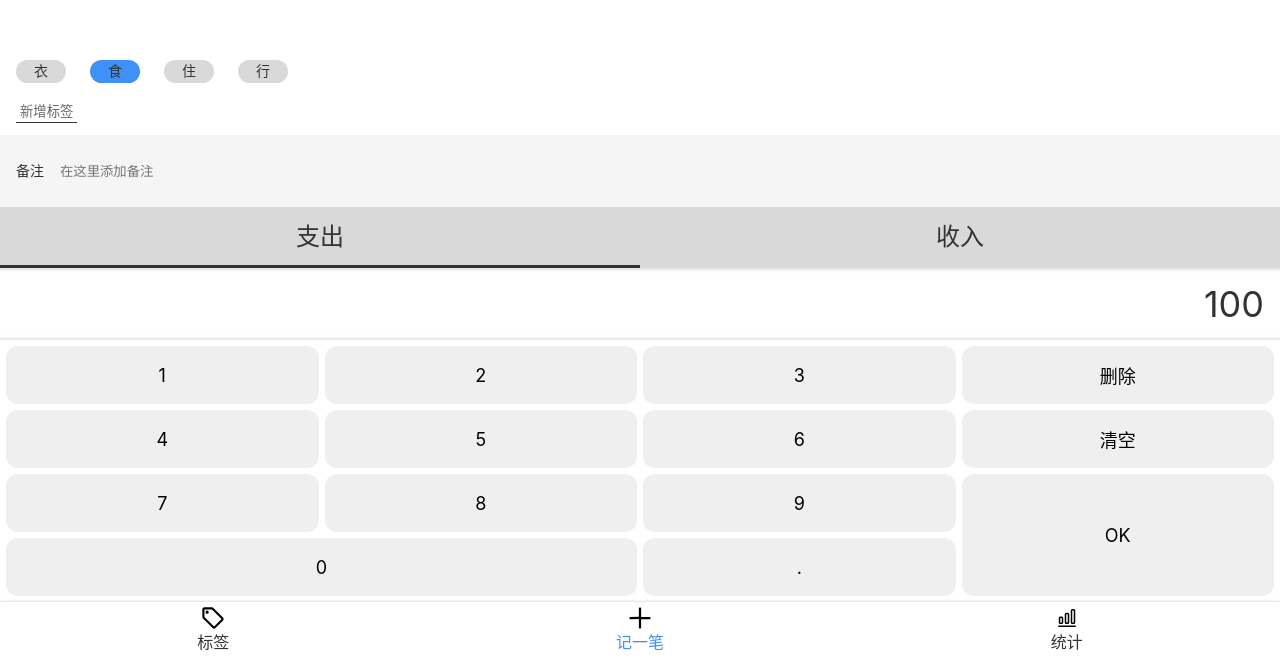
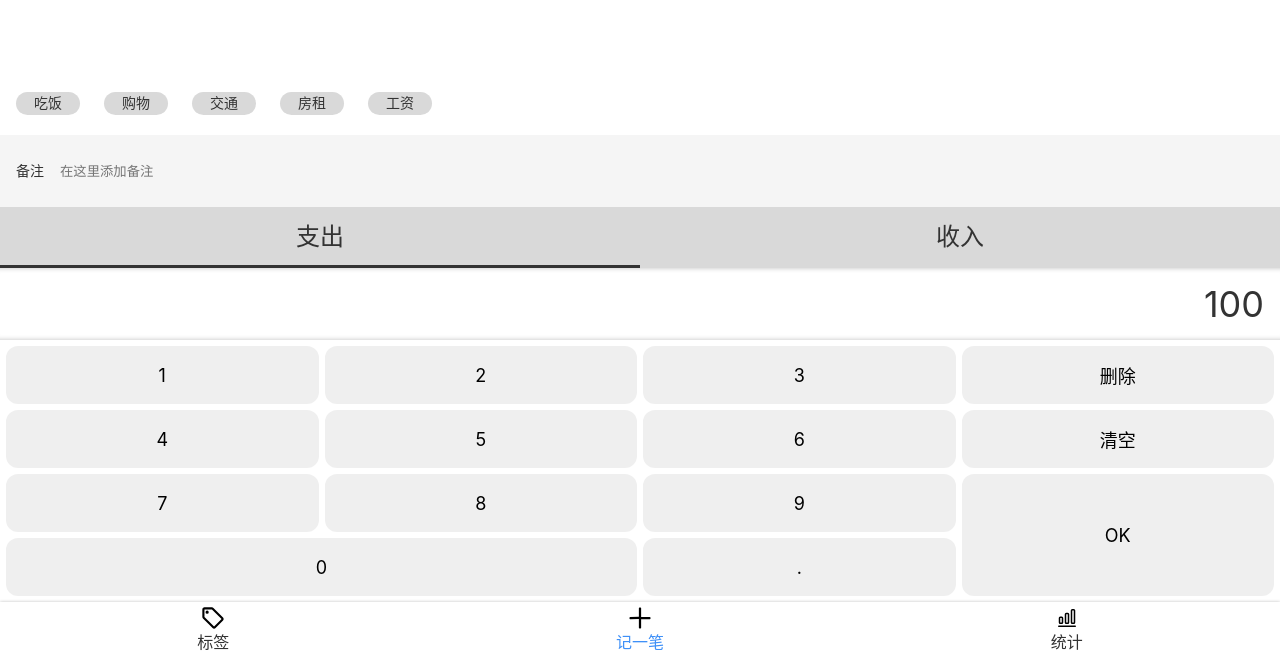
Before and after one commit to beike98/Seashell, a React app: page /#/edit in a window 1280 px wide. Shown: the part 142-800 px from the top of the page. Built offline with nearby package versions, Linux system fonts and the light colour scheme.

Commit message:
TagsSection功能完善

```diff
--- a/src/views/Edit/CategorySection.tsx
+++ b/src/views/Edit/CategorySection.tsx
@@ -39,4 +39,4 @@ const CategorySection: React.FC = () => {
   )
 }
 
-export {CategorySection}
+export default CategorySection
--- a/src/views/Edit/NotesSection.tsx
+++ b/src/views/Edit/NotesSection.tsx
@@ -34,4 +34,4 @@ const NotesSection = () => {
       </MyNotesSection>
   )
 }
-export {NotesSection}
+export default NotesSection
--- a/src/views/Edit/NumberPadSection.tsx
+++ b/src/views/Edit/NumberPadSection.tsx
@@ -62,4 +62,4 @@ const NumberPadSection = () => {
       </MyNumberSection>
   )
 }
-export {NumberPadSection}
+export default NumberPadSection
--- a/src/views/Edit/TagsSection.tsx
+++ b/src/views/Edit/TagsSection.tsx
@@ -1,5 +1,5 @@
 import styled from "styled-components";
-import React from "react";
+import React, {useState} from "react";
 
 const MyTagsSection = styled.section`
   background: #FFFFFF;
@@ -14,9 +14,10 @@ const MyTagsSection = styled.section`
     margin: 0 -12px;
 
     > li {
-      &.selected{
+      &.selected {
         background: #3f90f7;
       }
+
       background: #D9D9D9;
       border-radius: 18px;
       display: inline-block;
@@ -37,17 +38,32 @@ const MyTagsSection = styled.section`
 `
 
 const TagsSection: React.FC = () => {
+  const [tags] = useState<string[]>(["吃饭", "购物", "交通", "房租", "工资"])
+  const [selectedTag, setSelectedTag] = useState<string>('')
+  const onSelect = (tag: string) => {
+    setSelectedTag(tag)
+  }
+  const getClassName = (tag: string) => {
+    if (tag === selectedTag) {
+      return 'selected'
+    } else {
+      return ''
+    }
+  }
   return (
       <MyTagsSection>
         <ol>
-          <li>衣</li>
-          <li className="selected">食</li>
-          <li>住</li>
-          <li>行</li>
+          {tags.map(tag =>
+              <li key={tag}
+                  onClick={() => {
+                    onSelect(tag)
+                  }}
+                  className={getClassName(tag)}>
+                {tag}</li>
+          )}
         </ol>
-        <button>新增标签</button>
       </MyTagsSection>
   )
 }
 
-export {TagsSection}
+export default TagsSection
```
Also changed, not shown: src/views/Edit.tsx (+4 -4 lines).
